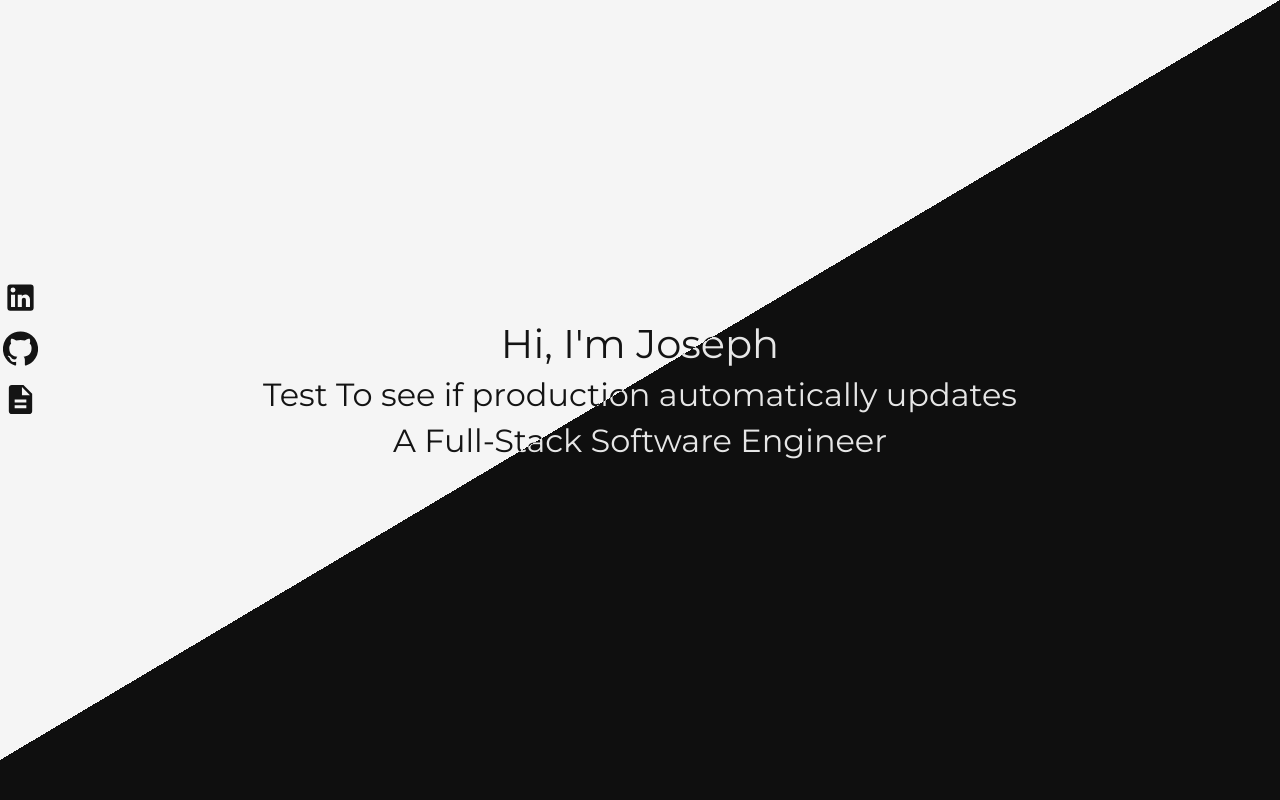
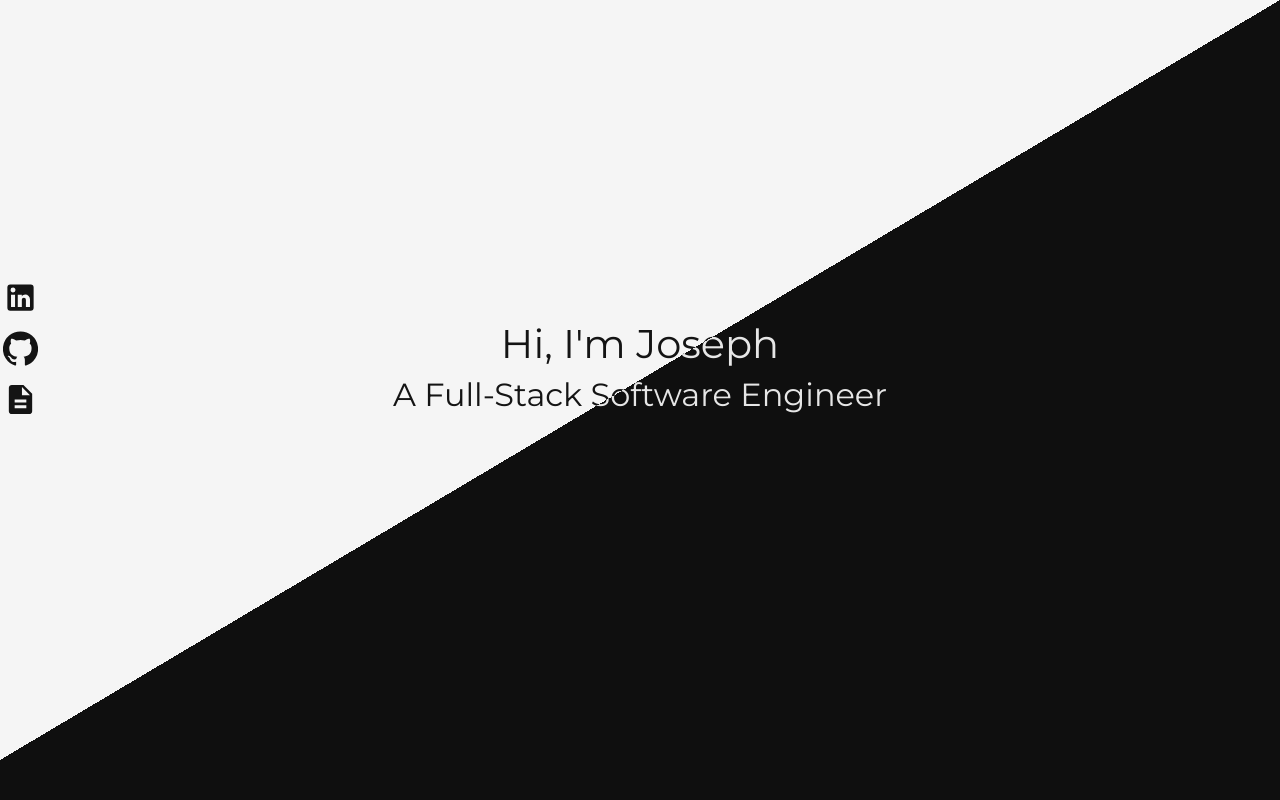
Before and after one commit to Typical-Joey/Portfolio, a React (Create React App) app: page / in a window 1280 px wide. Shown: the top 800 px of the page. Built offline with nearby package versions, Linux system fonts and the light colour scheme.

Commit message:
App:  Removed test code from previous commit

```diff
--- a/src/components/homepage/Greeting.jsx
+++ b/src/components/homepage/Greeting.jsx
@@ -5,7 +5,6 @@ export default function Hello() {
     <div id="Greeting" className="greeting">
       <div className="greeting-text">
         <h1>Hi, I'm Joseph</h1>
-        <h2>Test To see if production automatically updates</h2>
         <h2>A Full-Stack Software Engineer</h2>
       </div>
     </div>
```
